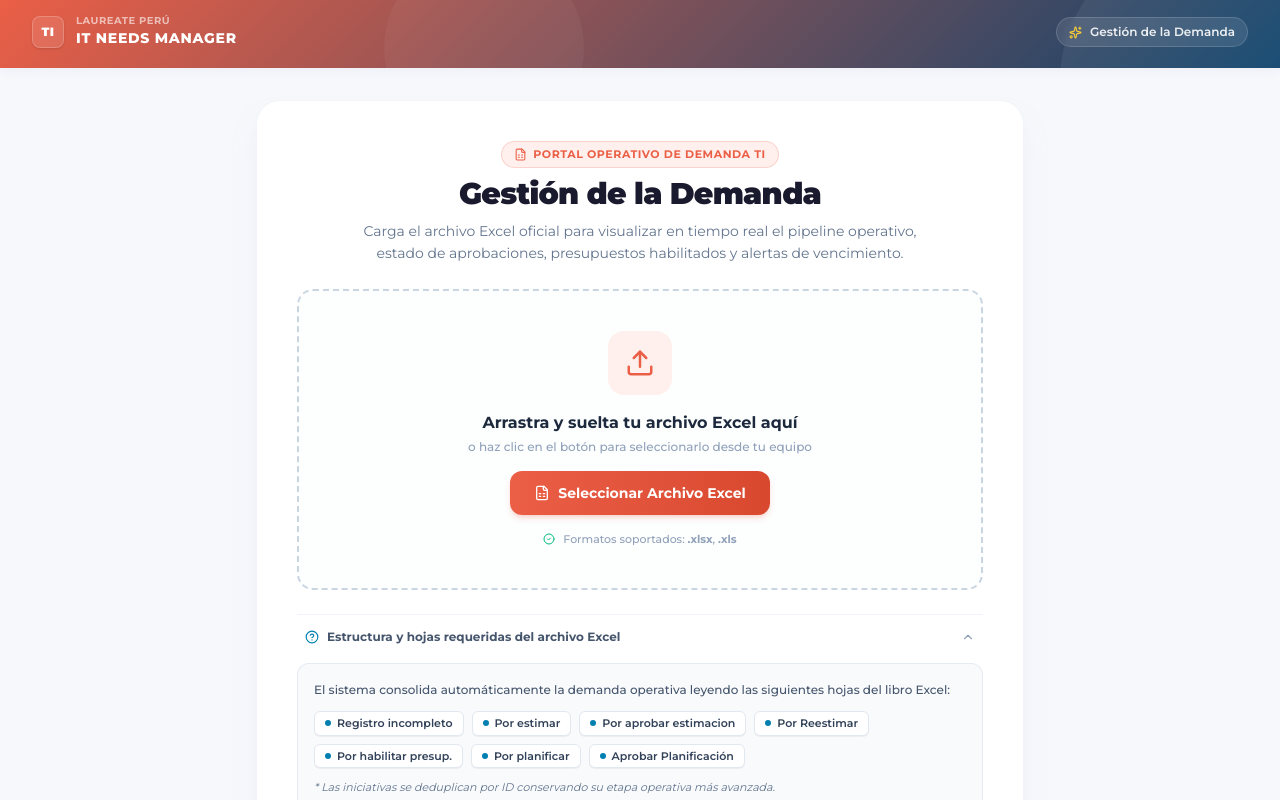
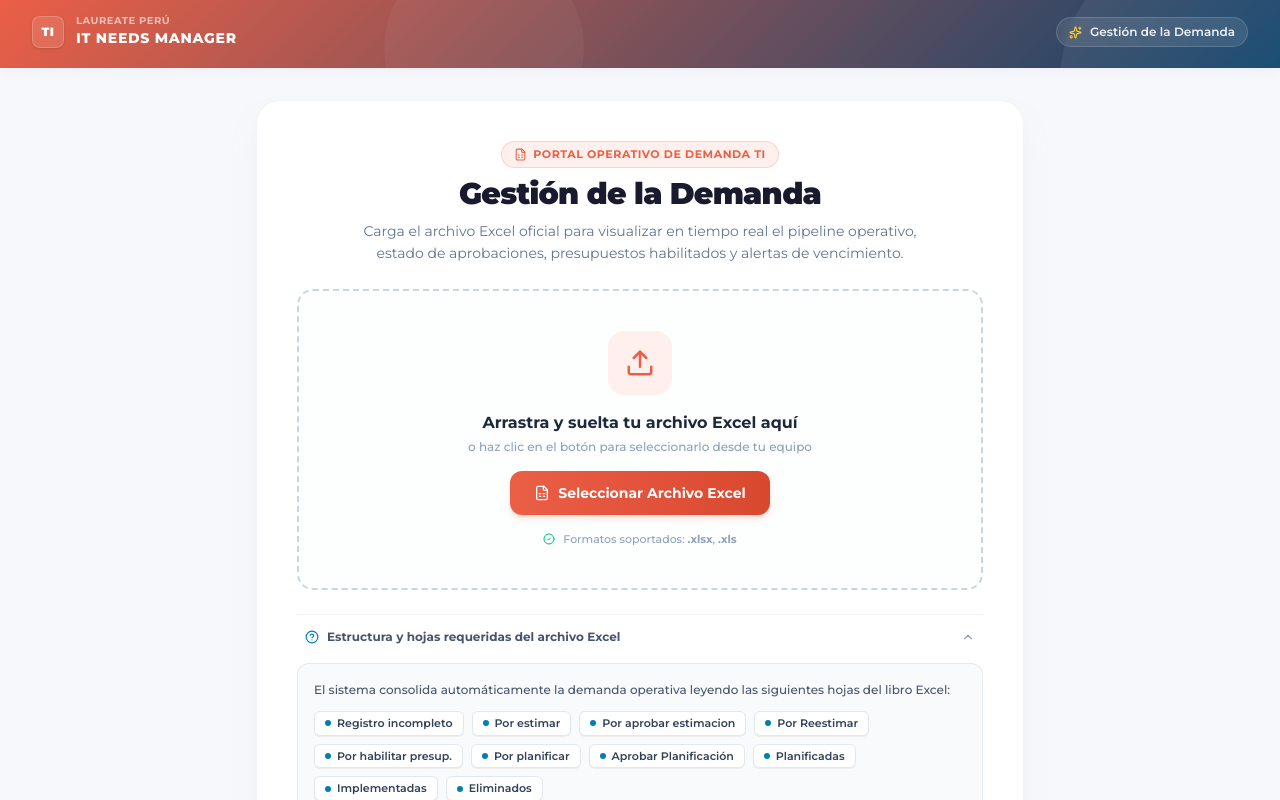
Before and after one commit to joseluisparedes/dashgestiondelademanda, a React (Vite) app: page / in a window 1280 px wide. Both pictures are taken after a click on the button "Estructura y hojas requeridas del archivo Excel". Shown: the top 800 px of the page. Built offline with nearby package versions, Linux system fonts and the light colour scheme.

Commit message:
feat: soporte para nuevo estado Implementadas y lectura de columnas v85

```diff
--- a/src/App.tsx
+++ b/src/App.tsx
@@ -283,7 +283,7 @@ const detectExcelMode = (file: File): Promise<'demanda' | 'planificadas' | 'unkn
         const sheetNames = workbook.SheetNames;
         if (sheetNames.includes('Req No Catalogados Demanda')) {
           resolve('planificadas');
-        } else if (sheetNames.includes('Registro incompleto') || sheetNames.includes('Por estimar') || sheetNames.includes('Por planificar')) {
+        } else if (sheetNames.includes('Registro incompleto') || sheetNames.includes('Por estimar') || sheetNames.includes('Por planificar') || sheetNames.includes('Planificadas') || sheetNames.includes('Implementadas')) {
           resolve('demanda');
         } else {
           resolve('unknown');
@@ -448,6 +448,8 @@ export default function App() {
       } else {
         checkField(t.fecha_inicio_planificada, 'Inicio Planificado');
         checkField(t.fecha_fin_planificada, 'Fin Planificado');
+        checkField(t.fecha_pase_produccion, 'Pase a Producción');
+        checkField(t.fecha_conformidad, 'Fecha de Conformidad');
       }
     });
 
@@ -674,7 +676,10 @@ export default function App() {
                         'Por Reestimar',
                         'Por habilitar presup.',
                         'Por planificar',
-                        'Aprobar Planificación'
+                        'Aprobar Planificación',
+                        'Planificadas',
+                        'Implementadas',
+                        'Eliminados'
                       ].map((sheet) => (
                         <span
                           key={sheet}
--- a/src/components/DataTable.tsx
+++ b/src/components/DataTable.tsx
@@ -547,6 +547,7 @@ export function IniciativaDetail({ t, mode = 'demanda', onOpenModal, isModal = f
     { key: 'por_planificar',            label: 'Por Planificar',   short: 'Planificar'  },
     { key: 'aprobar_planificacion',     label: 'Ap. Planificación',short: 'Ap. Plan.'   },
     { key: 'planificadas',              label: 'Planificadas',     short: 'Planificada' },
+    { key: 'implementadas',             label: 'Implementadas',    short: 'Implementada'},
   ] as const;
 
   const isRegistroIncompleto = t.etapa_actual === 'registro_incompleto';
@@ -737,13 +738,26 @@ export function IniciativaDetail({ t, mode = 'demanda', onOpenModal, isModal = f
         ],
       },
 
-      // ── 6. APROBAR PLANIFICACIÓN (Cols BH–BI) ───────────────────────────────
+      // ── 6. PLANIFICADAS (Cols BH–BJ) ───────────────────────────────────────
       {
-        etapaKey: 'aprobar_planificacion',
-        title: '6 · Aprobación de Planificación',
+        etapaKey: 'planificadas',
+        title: '6 · Planificación y Pase a Producción',
         icon: <CalendarCheck size={15} className="text-green-600" />,
         fields: [
           { label: 'Planificación Aprobada', value: t.planificacion_aprobada ?? getRawVal('Planificación aprobada', 'Planificacion aprobada', 'Aprobar planificación') ?? '—' },
+          { label: 'Fecha Pase a Producción', value: fmtDate(t.fecha_pase_produccion) || fmtDate(getRawVal('Fecha de pase a producción', 'Fecha pase a produccion', 'Pase a producción') as string | null | undefined) },
+          { label: 'Comentarios Planificación', value: getRawVal('Comentarios') },
+        ],
+      },
+
+      // ── 7. IMPLEMENTADAS (Cols BK–BL) ─────────────────────────────────────
+      {
+        etapaKey: 'implementadas',
+        title: '7 · Implementación y Conformidad',
+        icon: <CheckCircle2 size={15} className="text-teal-600" />,
+        fields: [
+          { label: 'Persona que da Conformidad', value: t.persona_conformidad ?? getRawVal('Persona que da conformidad', 'Persona conformidad', 'Conformidad') },
+          { label: 'Fecha de Conformidad', value: fmtDate(t.fecha_conformidad) || fmtDate(getRawVal('Fecha de conformidad', 'Fecha conformidad') as string | null | undefined) },
         ],
       },
 
@@ -1877,6 +1891,37 @@ export function DataTable({
         ),
       },
       {
+        id: 'fecha_pase_produccion',
+        label: 'Pase a Prod.',
+        sortKey: 'fecha_pase_produccion' as any,
+        render: t => (
+          t.fecha_pase_produccion
+            ? <span className="font-mono text-xs text-emerald-700 font-semibold">{fmtDate(t.fecha_pase_produccion)}</span>
+            : <span className="text-slate-300 italic font-sans">—</span>
+        ),
+        className: 'whitespace-nowrap text-xs',
+      },
+      {
+        id: 'fecha_conformidad',
+        label: 'Conformidad',
+        sortKey: 'fecha_conformidad' as any,
+        render: t => (
+          t.fecha_conformidad || t.persona_conformidad ? (
+            <div className="flex flex-col">
+              <span className="font-mono text-xs text-teal-700 font-semibold">{fmtDate(t.fecha_conformidad) ?? '—'}</span>
+              {t.persona_conformidad && (
+                <span className="text-[10px] text-slate-500 truncate max-w-[120px]" title={t.persona_conformidad}>
+                  {t.persona_conformidad}
+                </span>
+              )}
+            </div>
+          ) : (
+            <span className="text-slate-300 italic font-sans">—</span>
+          )
+        ),
+        className: 'whitespace-nowrap text-xs',
+      },
+      {
         id: 'duracion_meses',
         label: 'Duración',
         sortKey: 'duracion_meses',
@@ -2046,7 +2091,7 @@ export function DataTable({
     if (isPlanificadas) {
       plainText += `ID\tTítulo\tVP Área Solicitante\tIT BP\tEstado\tF. Inicio Planificada\tF. Fin Planificada\tF. Inicio Real\tF. Fin Real\tID Jira\n`;
     } else {
-      plainText += `ID\tTítulo\tVP Área Solicitante\tIT BP\tEstado\tF. Inicio Planificada\tF. Fin Planificada\n`;
+      plainText += `ID\tTítulo\tVP Área Solicitante\tIT BP\tEstado\tF. Inicio Planificada\tF. Fin Planificada\tF. Pase a Prod.\tF. Conformidad\n`;
     }
     plainText += `----------------------------------------------------------------------------------------------------\n`;
     selectedRows.forEach(t => {
@@ -2065,7 +2110,9 @@ export function DataTable({
       } else {
         plainText += `${idStr}\t${t.titulo}\t${t.vp_solicitante || '—'}\t${t.it_bp || '—'}\t${estado}\t${fmtDate(
           t.fecha_inicio_planificada
-        )}\t${fmtDate(t.fecha_fin_planificada)}\n`;
+        )}\t${fmtDate(t.fecha_fin_planificada)}\t${fmtDate(t.fecha_pase_produccion ?? null)}\t${fmtDate(
+          t.fecha_conformidad ?? null
+        )}\n`;
       }
     });
 
@@ -2082,6 +2129,9 @@ export function DataTable({
       htmlString += `<th style="padding: 8px; border: 1px solid #cbd5e1;">F. Inicio Real</th>`;
       htmlString += `<th style="padding: 8px; border: 1px solid #cbd5e1;">F. Fin Real</th>`;
       htmlString += `<th style="padding: 8px; border: 1px solid #cbd5e1;">ID Jira</th>`;
+    } else {
+      htmlString += `<th style="padding: 8px; border: 1px solid #cbd5e1;">F. Pase a Prod.</th>`;
+      htmlString += `<th style="padding: 8px; border: 1px solid #cbd5e1;">F. Conformidad</th>`;
     }
     htmlString += `</tr></thead><tbody>`;
 
@@ -2104,6 +2154,9 @@ export function DataTable({
         htmlString += `<td style="padding: 8px; border: 1px solid #cbd5e1;">${fmtDate(t.fecha_inicio_real ?? null)}</td>`;
         htmlString += `<td style="padding: 8px; border: 1px solid #cbd5e1;">${fmtDate(t.fecha_fin_real ?? null)}</td>`;
         htmlString += `<td style="padding: 8px; border: 1px solid #cbd5e1;">${t.id_jira || '—'}</td>`;
+      } else {
+        htmlString += `<td style="padding: 8px; border: 1px solid #cbd5e1;">${fmtDate(t.fecha_pase_produccion ?? null)}</td>`;
+        htmlString += `<td style="padding: 8px; border: 1px solid #cbd5e1;">${fmtDate(t.fecha_conformidad ?? null)}</td>`;
       }
       htmlString += `</tr>`;
     });
@@ -2299,6 +2352,10 @@ export function DataTable({
                   <optgroup label="Fechas de Re-estimación">
                     <option value="fecha_fin_reestimacion">Re-estimación · Fecha Fin (Límite)</option>
                     <option value="fecha_inicio_reestimacion">Re-estimación · Fecha Inicio</option>
+                  </optgroup>
+                  <optgroup label="Pase a Producción / Conformidad">
+                    <option value="fecha_pase_produccion">Pase a Producción</option>
+                    <option value="fecha_conformidad">Fecha de Conformidad</option>
                   </optgroup>
                 </>
               )}
--- a/src/components/KPICards.tsx
+++ b/src/components/KPICards.tsx
@@ -38,7 +38,7 @@ export function KPICards({ iniciativas: all, mode = 'demanda' }: KPICardsProps)
       ['registro_incompleto', 'por_estimar'].includes(i.etapa_actual)
     ).length;
 
-    const etapasConPresupuestoComprometido = ['por_planificar', 'aprobar_planificacion', 'planificadas'];
+    const etapasConPresupuestoComprometido = ['por_planificar', 'aprobar_planificacion', 'planificadas', 'implementadas'];
     const etapasEnEvaluacion = ['por_aprobar_estimacion', 'por_habilitar_presupuesto'];
 
     const presComprometido = activas
--- a/src/constants.ts
+++ b/src/constants.ts
@@ -10,6 +10,7 @@ export const HOJAS_OPERATIVAS: Record<string, EtapaPipeline> = {
   'Por planificar':           'por_planificar',
   'Aprobar Planificación':    'aprobar_planificacion',
   'Planificadas':             'planificadas',
+  'Implementadas':            'implementadas',
   'Eliminados':               'eliminadas',
 };
 
@@ -41,6 +42,7 @@ export const ETAPAS_CONFIG: EtapaConfig[] = [
   { id: 'por_planificar',            label: 'Por Planificar',      color: '#10b981', bgColor: '#ecfdf5', textColor: '#047857' },
   { id: 'aprobar_planificacion',     label: 'Aprobar Plan.',       color: '#059669', bgColor: '#d1fae5', textColor: '#065f46' },
   { id: 'planificadas',              label: 'Planificadas',        color: '#16a34a', bgColor: '#bbf7d0', textColor: '#14532d' },
+  { id: 'implementadas',             label: 'Implementadas',       color: '#0d9488', bgColor: '#ccfbf1', textColor: '#115e59' },
   { id: 'eliminadas',                label: 'Eliminadas',          color: '#ef4444', bgColor: '#fef2f2', textColor: '#b91c1c', isTerminal: true },
 ];
 
--- a/src/mockData.ts
+++ b/src/mockData.ts
@@ -18,6 +18,7 @@ const etapas: EtapaPipeline[] = [
   'por_planificar',
   'aprobar_planificacion',
   'planificadas',
+  'implementadas',
   'eliminadas',
 ];
 
@@ -103,13 +104,16 @@ export function generateMockData(): DashboardData {
       accion_brm: null,
       prioridad_brm: pick(prioridades_brm),
       fecha_inicio_planificada:
-        ['por_planificar', 'aprobar_planificacion', 'planificadas'].includes(etapa) ? (etapa === 'por_planificar' && Math.random() > 0.35 ? null : addDays(today, 10).toISOString()) : null,
+        ['por_planificar', 'aprobar_planificacion', 'planificadas', 'implementadas'].includes(etapa) ? (etapa === 'por_planificar' && Math.random() > 0.35 ? null : addDays(today, 10).toISOString()) : null,
       fecha_fin_planificada:
-        ['por_planificar', 'aprobar_planificacion', 'planificadas'].includes(etapa) ? (etapa === 'por_planificar' && Math.random() > 0.35 ? null : addDays(today, 120).toISOString()) : null,
+        ['por_planificar', 'aprobar_planificacion', 'planificadas', 'implementadas'].includes(etapa) ? (etapa === 'por_planificar' && Math.random() > 0.35 ? null : addDays(today, 120).toISOString()) : null,
       impacto_sox: pick(['SI', 'NO', null] as Array<'SI' | 'NO' | null>),
       aprobar_estimacion: null,
       presupuesto_habilitado: null,
-      planificacion_aprobada: etapa === 'planificadas' ? 'SI' : null,
+      planificacion_aprobada: ['planificadas', 'implementadas'].includes(etapa) ? 'SI' : null,
+      fecha_pase_produccion: etapa === 'implementadas' ? subDays(today, Math.floor(Math.random() * 20) + 5).toISOString() : null,
+      persona_conformidad: etapa === 'implementadas' ? pick(it_bps) : null,
+      fecha_conformidad: etapa === 'implementadas' ? subDays(today, Math.floor(Math.random() * 5)).toISOString() : null,
     });
   }
 
--- a/src/types.ts
+++ b/src/types.ts
@@ -11,6 +11,7 @@ export type EtapaPipeline =
   | 'por_planificar'
   | 'aprobar_planificacion'
   | 'planificadas'
+  | 'implementadas'
   | 'eliminadas'
   // Etapas del nuevo Excel (iniciativas planificadas)
   | 'por_iniciar'
@@ -84,6 +85,11 @@ export interface Iniciativa {
   solicitado_por?: string | null;
   motivo_eliminacion?: string | null;
 
+  // Campos para iniciativas planificadas e implementadas (v85: Cols BJ, BK, BL)
+  fecha_pase_produccion?: string | null;
+  persona_conformidad?: string | null;
+  fecha_conformidad?: string | null;
+
   /** Diccionario con todos los campos originales del archivo Excel (sin omitir ninguno) */
   raw_fields?: Record<string, unknown>;
 
```
Also changed, not shown: src/lib/excelParser.ts (+17 -1 lines), 1 other file (tests, documents, lock files or other folders).
